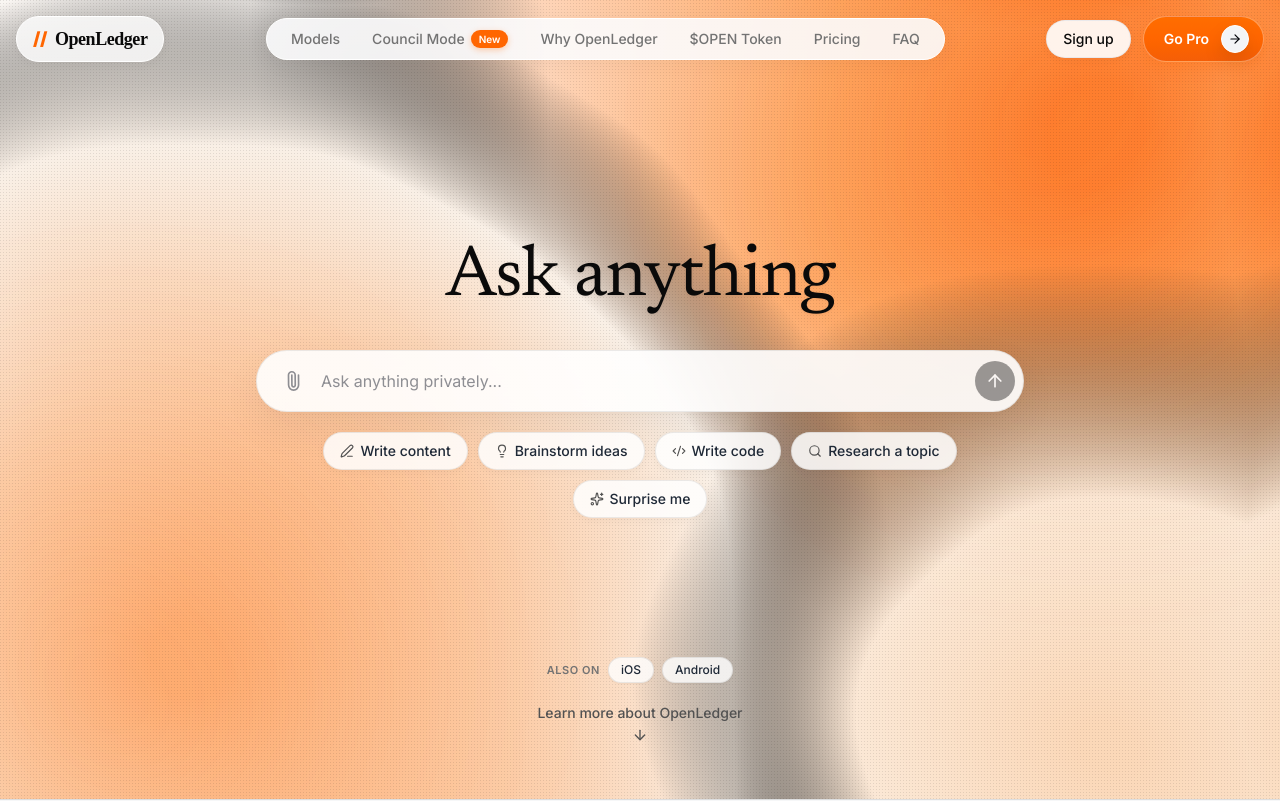
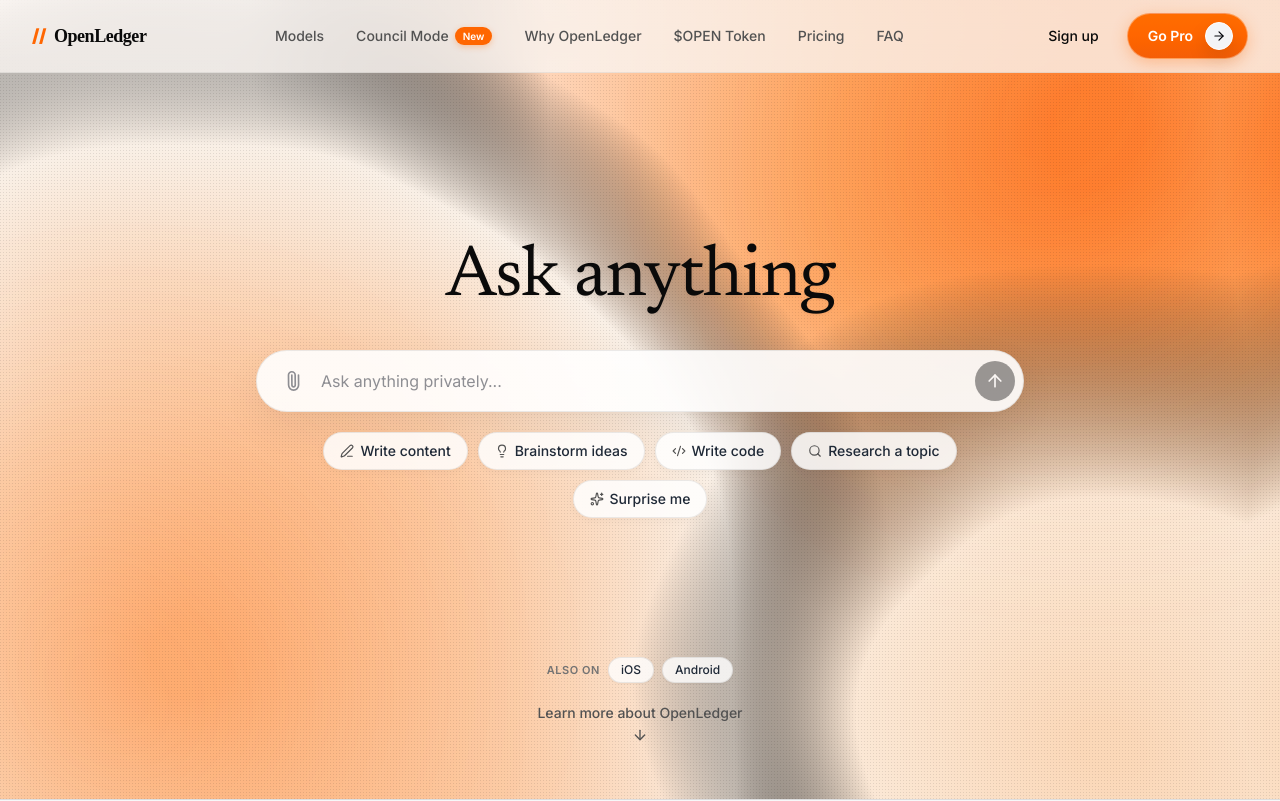
Before and after one commit to aswin402/openleadger, a Next.js app: page / in a window 1280 px wide. Shown: the top 801 px of the page. Built offline with nearby package versions, Linux system fonts and the light colour scheme; a web font is replaced by a local one.

Commit message:
feat(nav): convert navbar from isolated button pills to a full-width normal cohesive header

```diff
--- a/components/Navbar.tsx
+++ b/components/Navbar.tsx
@@ -17,25 +17,31 @@
   }, []);
 
   return (
-    <header className={`fixed top-0 left-0 right-0 z-50 flex justify-center px-4 pt-3 sm:pt-4 pointer-events-none transition-all duration-300 ${isScrolled ? 'backdrop-blur-none' : ''}`}>
-      <div className="w-full max-w-[1440px] flex items-center justify-between pointer-events-auto">
+    <header
+      className={`fixed top-0 left-0 right-0 z-50 w-full transition-all duration-300 ${
+        isScrolled
+          ? 'bg-white/90 backdrop-blur-2xl border-b border-black/[0.08] shadow-[0_4px_24px_rgba(0,0,0,0.03)]'
+          : 'bg-[#FAF6F2]/80 backdrop-blur-xl border-b border-black/[0.06]'
+      }`}
+    >
+      <div className="w-full max-w-7xl mx-auto px-4 sm:px-6 lg:px-8 h-16 sm:h-18 flex items-center justify-between">
 
         {/* Brand Logo */}
         <Link
           href="#"
-          className="flex items-center gap-2 px-4 py-2 bg-white/80 backdrop-blur-md border border-white rounded-full shadow-[0_2px_12px_rgba(0,0,0,0.04)] text-[#0A0A0A] font-bold text-lg tracking-tight hover:opacity-90 transition-opacity"
+          className="flex items-center gap-2 text-[#0A0A0A] font-bold text-lg tracking-tight hover:opacity-85 transition-opacity"
         >
           <span className="text-[oklch(0.696_0.204_43.5)] font-black font-mono">{'//'}</span>
           <span className="font-['Satoshi'] tracking-tight">OpenLedger</span>
         </Link>
 
-        {/* Center Glass Navigation Capsule (Desktop & Tablet) */}
-        <nav className="hidden md:flex items-center gap-6 lg:gap-8 px-6 py-2.5 bg-[#FCFCFD]/90 backdrop-blur-xl border border-white rounded-full shadow-[0_4px_24px_rgba(0,0,0,0.04)] text-sm font-medium text-[#737373]">
+        {/* Center Desktop Navigation Links */}
+        <nav className="hidden md:flex items-center gap-6 lg:gap-8 text-sm font-medium text-[#525252]">
           <Link href="#models" className="hover:text-[#0A0A0A] transition-colors">
             Models
           </Link>
           <Link href="#council" className="flex items-center gap-1.5 hover:text-[#0A0A0A] transition-colors group">
-            Council Mode
+            <span>Council Mode</span>
             <span className="px-2 py-0.5 text-[10px] font-semibold text-white bg-[oklch(0.696_0.204_43.5)] rounded-full shadow-[0_2px_6px_oklch(0.696_0.204_43.5/0.3)]">
               New
             </span>
@@ -58,7 +64,7 @@
         <div className="hidden md:flex items-center gap-3">
           <Link
             href="#pricing"
-            className="px-4 py-2 text-sm font-medium text-[#0A0A0A] bg-white/90 backdrop-blur-md border border-gray-200/80 rounded-full shadow-[0_2px_8px_rgba(0,0,0,0.04)] hover:bg-white hover:border-gray-300 transition-all"
+            className="px-4 py-2 text-sm font-medium text-[#0A0A0A] hover:text-black hover:bg-black/[0.04] rounded-full transition-all"
           >
             Sign up
           </Link>
@@ -83,7 +89,7 @@
           </Link>
           <button
             onClick={() => setMobileMenuOpen(!mobileMenuOpen)}
-            className="p-2.5 bg-white/90 backdrop-blur-md border border-white rounded-full shadow-[0_2px_8px_rgba(0,0,0,0.04)] text-[#0A0A0A]"
+            className="p-2 text-[#0A0A0A] hover:bg-black/5 rounded-lg transition-colors"
             aria-label="Toggle navigation menu"
           >
             {mobileMenuOpen ? <X className="w-5 h-5" /> : <Menu className="w-5 h-5" />}
@@ -91,20 +97,20 @@
         </div>
       </div>
 
-      {/* Mobile Glass Drawer */}
+      {/* Mobile Dropdown Drawer */}
       {mobileMenuOpen && (
-        <div className="absolute top-16 left-4 right-4 p-5 bg-[#FCFCFD]/95 backdrop-blur-2xl border border-white rounded-[28px] shadow-[0_16px_40px_rgba(0,0,0,0.12)] flex flex-col gap-4 pointer-events-auto md:hidden animate-in fade-in slide-in-from-top-4 duration-200">
+        <div className="w-full bg-white/95 backdrop-blur-2xl border-b border-black/[0.08] px-5 py-6 flex flex-col gap-4 md:hidden shadow-[0_16px_40px_rgba(0,0,0,0.08)] animate-in fade-in slide-in-from-top-2 duration-200">
           <Link
             href="#models"
             onClick={() => setMobileMenuOpen(false)}
-            className="p-3 text-base font-semibold text-[#0A0A0A] hover:bg-black/5 rounded-2xl transition-colors"
+            className="p-2 text-base font-semibold text-[#0A0A0A] hover:bg-black/5 rounded-xl transition-colors"
           >
             Models Catalog (27 Models)
           </Link>
           <Link
             href="#council"
             onClick={() => setMobileMenuOpen(false)}
-            className="flex items-center justify-between p-3 text-base font-semibold text-[#0A0A0A] hover:bg-black/5 rounded-2xl transition-colors"
+            className="flex items-center justify-between p-2 text-base font-semibold text-[#0A0A0A] hover:bg-black/5 rounded-xl transition-colors"
           >
             <span>Council Mode™</span>
             <span className="px-2 py-0.5 text-xs font-semibold text-white bg-[oklch(0.696_0.204_43.5)] rounded-full">
@@ -114,39 +120,39 @@
           <Link
             href="#why"
             onClick={() => setMobileMenuOpen(false)}
-            className="p-3 text-base font-semibold text-[#0A0A0A] hover:bg-black/5 rounded-2xl transition-colors"
+            className="p-2 text-base font-semibold text-[#0A0A0A] hover:bg-black/5 rounded-xl transition-colors"
           >
             Why OpenLedger
           </Link>
           <Link
             href="#tokenomics"
             onClick={() => setMobileMenuOpen(false)}
-            className="p-3 text-base font-semibold text-[#0A0A0A] hover:bg-black/5 rounded-2xl transition-colors"
+            className="p-2 text-base font-semibold text-[#0A0A0A] hover:bg-black/5 rounded-xl transition-colors"
           >
             $OPEN Tokenomics
           </Link>
           <Link
             href="#pricing"
             onClick={() => setMobileMenuOpen(false)}
-            className="p-3 text-base font-semibold text-[#0A0A0A] hover:bg-black/5 rounded-2xl transition-colors"
+            className="p-2 text-base font-semibold text-[#0A0A0A] hover:bg-black/5 rounded-xl transition-colors"
           >
             Pricing & Plans
           </Link>
           <Link
             href="#faq"
             onClick={() => setMobileMenuOpen(false)}
-            className="p-3 text-base font-semibold text-[#0A0A0A] hover:bg-black/5 rounded-2xl transition-colors"
+            className="p-2 text-base font-semibold text-[#0A0A0A] hover:bg-black/5 rounded-xl transition-colors"
           >
             Frequently Asked Questions
           </Link>
 
-          <div className="pt-2 border-t border-black/5 flex flex-col gap-2.5">
+          <div className="pt-3 border-t border-black/5 flex flex-col gap-2.5">
             <Link
               href="#pricing"
               onClick={() => setMobileMenuOpen(false)}
-              className="w-full text-center py-3 text-sm font-semibold text-[#0A0A0A] bg-white border border-gray-200 rounded-full shadow-sm"
+              className="w-full text-center py-2.5 text-sm font-semibold text-[#0A0A0A] bg-black/[0.04] hover:bg-black/[0.08] rounded-full transition-colors"
             >
-              Start Free (No card needed)
+              Sign up
             </Link>
             <Link
               href="#pricing"
```
